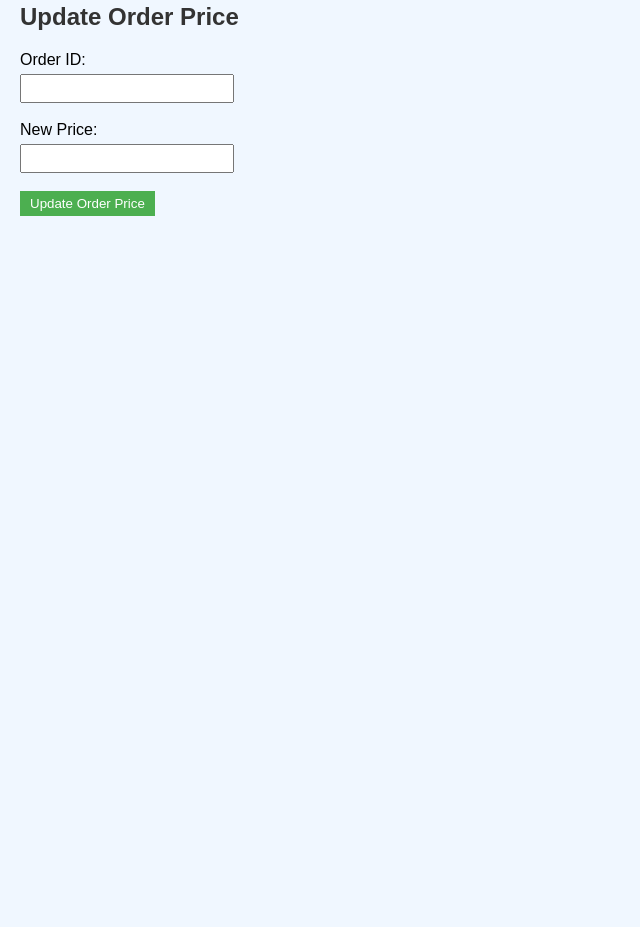
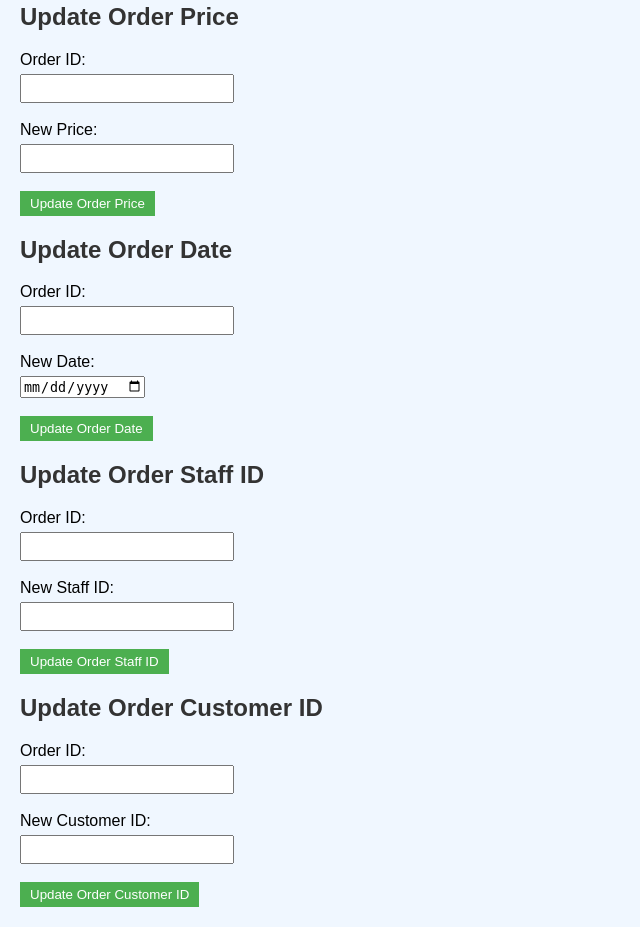
Before and after one commit to larakallas/433, a Flask app: page / in a window 1280 px wide. Shown: the part 2206-3133 px from the top of the page, without its empty margins (0-640 px from the left). Before the commit the page ends 2422 px from the top, so only its background shows below. Run offline with Flask 3, Linux system fonts and the light colour scheme; data that the repository does not hold is empty; some libraries are stand-ins or nearby versions.

Commit message:
Update index.html

```diff
--- a/Templates/index.html
+++ b/Templates/index.html
@@ -103,5 +103,33 @@
         <label for="new_price">New Price:</label>
         <input type="text" id="new_price" name="new_price" required><br><br>
         <input type="submit" value="Update Order Price">
+    </form>
+    <h2>Update Order Date</h2>
+
+    <form action="/update_order_date" method="post">
+        <label for="order_id">Order ID:</label>
+        <input type="text" id="order_id" name="order_id" required><br><br>
+
+        <label for="new_date">New Date:</label>
+        <input type="date" id="new_date" name="new_date" required><br><br>
+
+        <input type="submit" value="Update Order Date">
+    </form>
+    <h2>Update Order Staff ID</h2>
+    <form action="update_order_staff_id" method="post">
+        <label for="order_id">Order ID:</label>
+        <input type="text" id="order_id" name="order_id" required><br><br>
+        <label for="new_staff_id">New Staff ID:</label>
+        <input type="text" id="new_staff_id" name="new_staff_id" required><br><br>
+        <input type="submit" value="Update Order Staff ID">
+    </form>
+    <h2>Update Order Customer ID</h2>
+    <form action="update_order_customer_id" method="post">
+        <label for="order_id">Order ID:</label>
+        <input type="text" id="order_id" name="order_id" required><br><br>
+        <label for="new_customer_id">New Customer ID:</label>
+        <input type="text" id="new_customer_id" name="new_customer_id" required><br><br>
+        <input type="submit" value="Update Order Customer ID">
+    </form>
 </body>
 </html>
```
